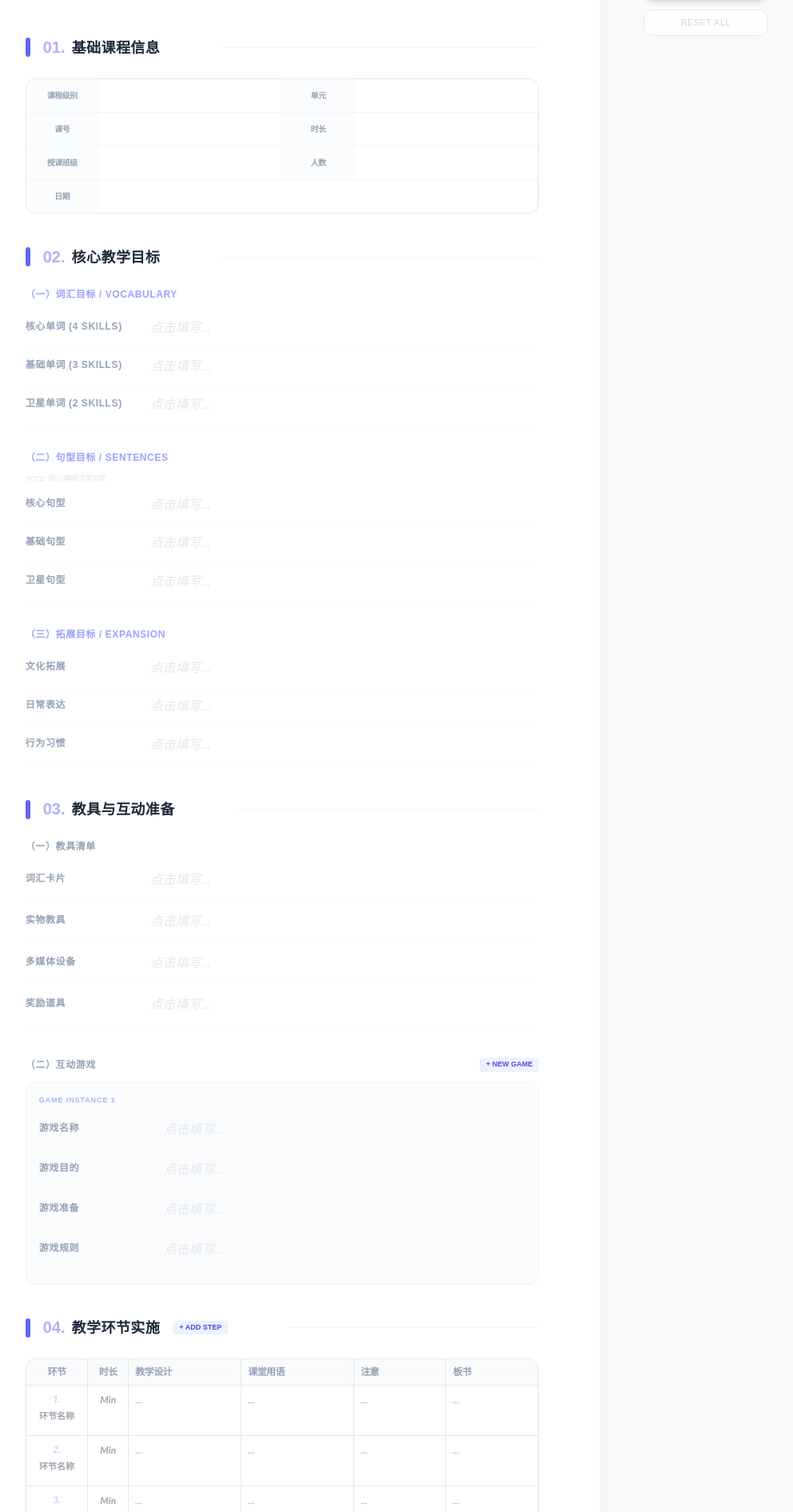
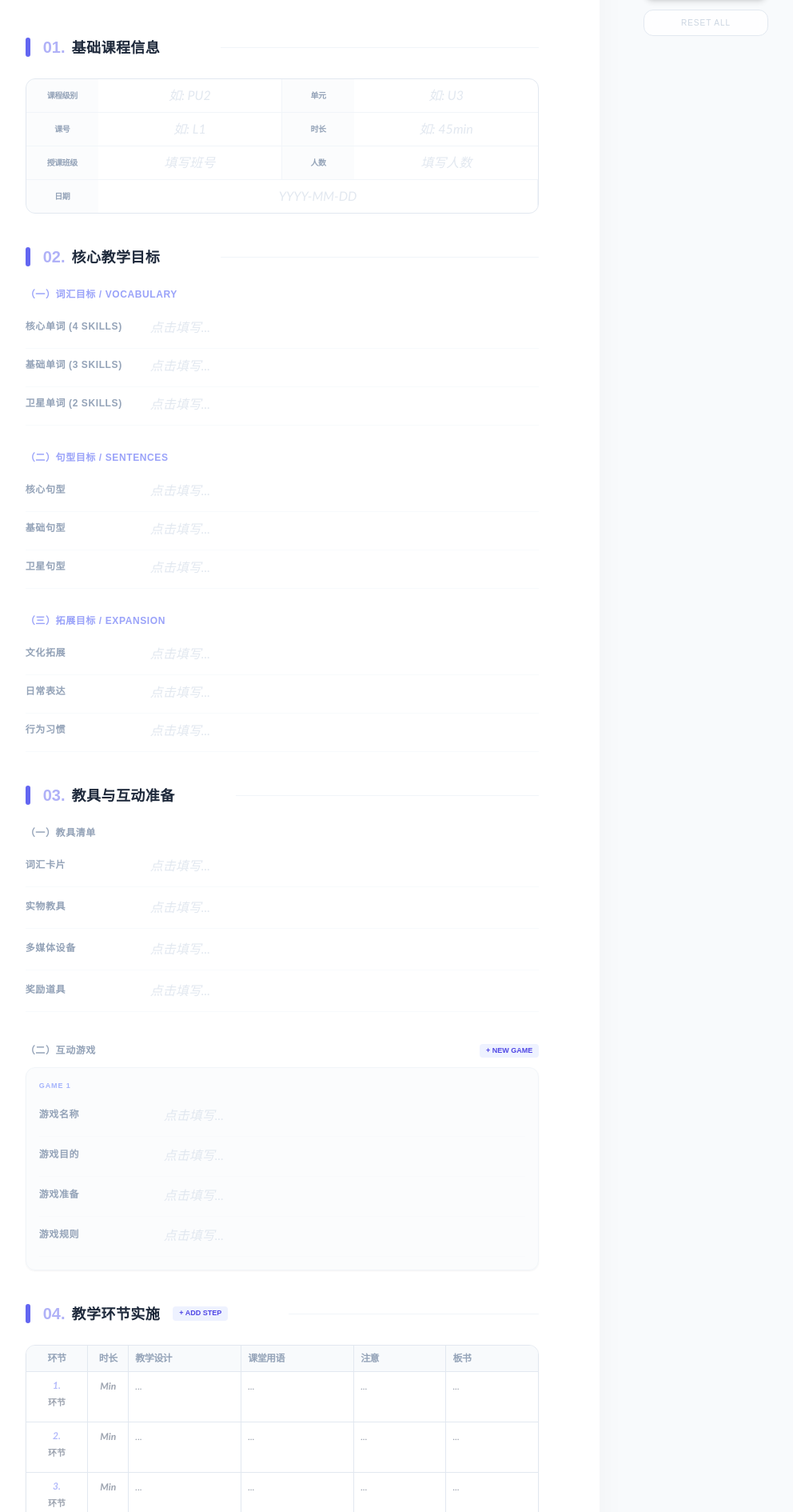
Before and after one commit to Irene-Niia-lab/CAM-TP, a React (Vite) app: page / in a window 1280 px wide. Shown: the part 190-2080 px from the top of the page at 80% size, without its empty margins (287-1279 px from the left). Built offline with nearby package versions, Linux system fonts and the light colour scheme.

Commit message:
feat: Increment localStorage version and update AI prompt
Increments the `teaching-plan` localStorage key to `v12` to avoid data conflicts.
Refines the AI prompt to better guide data extraction, emphasizing accuracy and strict adherence to the original content.

```diff
--- a/App.tsx
+++ b/App.tsx
@@ -115,7 +115,7 @@ const EditableLine = memo(({ label, value, onChange, isPreview, placeholder = "
 
 const App: React.FC = () => {
   const [data, setData] = useState<TeachingPlan>(() => {
-    const saved = localStorage.getItem('teaching-plan-v11');
+    const saved = localStorage.getItem('teaching-plan-v12');
     return saved ? JSON.parse(saved) : INITIAL_STATE;
   });
 
@@ -124,7 +124,7 @@ const App: React.FC = () => {
   const fileInputRef = useRef<HTMLInputElement>(null);
 
   useEffect(() => {
-    localStorage.setItem('teaching-plan-v11', JSON.stringify(data));
+    localStorage.setItem('teaching-plan-v12', JSON.stringify(data));
     const { level, unit, lessonNo } = data.basic;
     const formatPart = (val: string, prefix: string) => {
       const clean = (val || '').trim();
@@ -161,6 +161,7 @@ const App: React.FC = () => {
         return await ai.models.generateContent(parameters);
       } catch (error: any) {
         lastError = error;
+        console.warn(`AI 尝试 ${i + 1} 失败:`, error);
         const delay = Math.pow(2, i) * 1000;
         await new Promise(resolve => setTimeout(resolve, delay));
       }
@@ -196,7 +197,7 @@ const App: React.FC = () => {
         contents: [
           {
             parts: [
-              { text: "你是一个高精度的教案数据提取专家。请从提供的文档内容或图片中，将对应位置的内容【原封不动】地提取出来并按指定的JSON格式返回。要求：1. 严禁对原始内容进行任何润色、优化、改写、删减或归纳。2. 必须完整保留原文的所有文字描述、标点符号。3. 如果某个字段在原文中存在，必须完整保留其每一个字符。4. 特别注意：在提取'steps'（教学环节）时，请将环节的名称提取到'step'字段中，如果原文档中有编号（如1, 2, 第一步等），也请一并保留在'step'字符串内。5. 严格遵守JSON Schema。" },
+              { text: "你是一个专业的教案数据提取专家。请从提供的文档或图片中将对应位置的内容提取出来并按指定的JSON格式返回。要求：1. 严禁修改原文，完整保留文字、标点。2. 在提取'steps'（教学环节）时，将环节名称提取到'step'字段，如果原文中带编号，请保留编号。3. 如果某项缺失，请保持空字符串。4. 严格遵守 JSON 结构。" },
               contentPart
             ]
           }
@@ -278,7 +279,7 @@ const App: React.FC = () => {
       });
 
       const textOutput = response.text;
-      if (!textOutput) throw new Error("AI returned empty content.");
+      if (!textOutput) throw new Error("AI 返回内容为空。");
 
       const extractedData = JSON.parse(textOutput);
 
@@ -291,8 +292,8 @@ const App: React.FC = () => {
 
       setData({ ...INITIAL_STATE, ...extractedData });
     } catch (error: any) {
-      console.error("Extraction failed:", error);
-      alert(`信息提取失败。错误详情: ${error.message || 'Unknown error'}`);
+      console.error("智能提取失败:", error);
+      alert(`智能导入失败：${error.message || '网络繁忙，请稍后重试'}`);
     } finally {
       setIsProcessing(false);
       if (fileInputRef.current) fileInputRef.current.value = '';
@@ -357,7 +358,7 @@ const App: React.FC = () => {
           ) : (
             <svg className="w-4 h-4" fill="none" stroke="currentColor" viewBox="0 0 24 24"><path strokeLinecap="round" strokeLinejoin="round" strokeWidth="2" d="M4 16v1a3 3 0 003 3h10a3 3 0 003-3v-1m-4-8l-4-4m0 0L8 8m4-4v12"/></svg>
           )}
-          {isProcessing ? '正在提取原文...' : '智能导入文档'}
+          {isProcessing ? '正在智能提取...' : '智能导入文档'}
         </button>
 
         <button
@@ -367,7 +368,7 @@ const App: React.FC = () => {
           <svg className="w-4 h-4" fill="none" stroke="currentColor" viewBox="0 0 24 24"><path strokeLinecap="round" strokeLinejoin="round" strokeWidth="2" d="M15 12a3 3 0 11-6 0 3 3 0 016 0z"/><path strokeLinecap="round" strokeLinejoin="round" strokeWidth="2" d="M2.458 12C3.732 7.943 7.523 5 12 5c4.478 0 8.268 2.943 9.542 7-1.274 4.057-5.064 7-9.542 7-4.477 0-8.268-2.943-9.542-7z"/></svg>
           预览模式
         </button>
-        <button onClick={() => { if(confirm('清空全部内容？')) setData(INITIAL_STATE); }} className="bg-white/80 backdrop-blur border border-slate-200 text-slate-300 px-6 py-2 rounded-xl hover:text-red-400 transition-all text-[10px] font-medium uppercase tracking-widest">
+        <button onClick={() => { if(confirm('重置所有内容吗？')) setData(INITIAL_STATE); }} className="bg-white/80 backdrop-blur border border-slate-200 text-slate-300 px-6 py-2 rounded-xl hover:text-red-400 transition-all text-[10px] font-medium uppercase tracking-widest">
           RESET ALL
         </button>
       </div>
@@ -375,7 +376,7 @@ const App: React.FC = () => {
       {isPreview && (
         <div className="no-print fixed top-0 left-0 w-full flex justify-center py-4 bg-slate-900/50 backdrop-blur-md z-[60]">
           <button onClick={() => setIsPreview(false)} className="bg-white text-slate-900 px-6 py-2 rounded-full font-bold text-xs shadow-2xl flex items-center gap-2">
-            退出预览
+            退出预览模式
           </button>
         </div>
       )}
@@ -393,22 +394,28 @@ const App: React.FC = () => {
         {/* 01 Basic Info */}
         <section className="mb-10 relative z-10">
           <SectionTitle num="01" title="基础课程信息" onClear={() => updateByPath('basic', INITIAL_STATE.basic)} isPreview={isPreview} />
-          <div className={`grid grid-cols-2 border border-slate-200 rounded-xl overflow-hidden ${isPreview ? 'rounded-none border-slate-400' : ''}`}>
+          <div className={`grid grid-cols-2 border border-slate-200 rounded-xl overflow-hidden ${isPreview ? 'rounded-none border-slate-400' : 'rounded-xl'}`}>
             {[
-              { label: '课程级别', path: 'basic.level' },
-              { label: '单元', path: 'basic.unit' },
-              { label: '课号', path: 'basic.lessonNo' },
-              { label: '时长', path: 'basic.duration' },
-              { label: '授课班级', path: 'basic.className' },
-              { label: '人数', path: 'basic.studentCount' },
-              { label: '日期', path: 'basic.date' },
+              { label: '课程级别', path: 'basic.level', placeholder: '如: PU2' },
+              { label: '单元', path: 'basic.unit', placeholder: '如: U3' },
+              { label: '课号', path: 'basic.lessonNo', placeholder: '如: L1' },
+              { label: '时长', path: 'basic.duration', placeholder: '如: 45min' },
+              { label: '授课班级', path: 'basic.className', placeholder: '填写班号' },
+              { label: '人数', path: 'basic.studentCount', placeholder: '填写人数' },
+              { label: '日期', path: 'basic.date', placeholder: 'YYYY-MM-DD' },
             ].map((item, idx) => (
               <div key={item.path} className={`flex border-slate-100 ${idx % 2 === 0 ? 'border-r' : ''} ${idx < 6 ? 'border-b' : ''} ${idx === 6 ? 'col-span-2' : ''} ${isPreview ? 'border-slate-400' : ''}`}>
                 <div className="w-[90px] bg-slate-50/50 p-3 font-zh font-bold text-[10px] text-slate-400 flex items-center justify-center text-center uppercase tracking-tighter">
                   {item.label}
                 </div>
                 <div className="flex-1 p-2">
-                  <input readOnly={isPreview} className="w-full outline-none border-none font-content text-center text-base text-slate-700 bg-transparent" value={(data.basic as any)[item.path.split('.')[1]]} onChange={e => updateByPath(item.path, e.target.value)} />
+                  <input
+                    readOnly={isPreview}
+                    placeholder={isPreview ? "" : item.placeholder}
+                    className="w-full outline-none border-none font-content text-center text-base text-slate-700 bg-transparent placeholder-slate-200"
+                    value={(data.basic as any)[item.path.split('.')[1]]}
+                    onChange={e => updateByPath(item.path, e.target.value)}
+                  />
                 </div>
               </div>
             ))}
@@ -427,7 +434,6 @@ const App: React.FC = () => {
             </div>
             <div>
               <h3 className="text-xs font-bold font-zh text-indigo-400 mb-3 uppercase tracking-wider opacity-80">（二）句型目标 / Sentences</h3>
-              <Clarify text="核心/基础/卫星句型" />
               <EditableLine label="核心句型" value={data.objectives.patterns.core} onChange={v => updateByPath('objectives.patterns.core', v)} isPreview={isPreview} />
               <EditableLine label="基础句型" value={data.objectives.patterns.basic} onChange={v => updateByPath('objectives.patterns.basic', v)} isPreview={isPreview} />
               <EditableLine label="卫星句型" value={data.objectives.patterns.satellite} onChange={v => updateByPath('objectives.patterns.satellite', v)} isPreview={isPreview} />
@@ -467,7 +473,7 @@ const App: React.FC = () => {
                     {!isPreview && data.games.length > 1 && (
                       <button onClick={() => removeGame(i)} className="absolute top-3 right-3 no-print text-red-300 hover:text-red-500 font-bold text-[9px] uppercase">Remove</button>
                     )}
-                    <div className="text-[9px] font-bold text-indigo-300 mb-2 tracking-widest uppercase flex items-center gap-2">Game Instance {i+1}</div>
+                    <div className="text-[9px] font-bold text-indigo-300 mb-2 tracking-widest uppercase flex items-center gap-2">Game {i+1}</div>
                     <div className="space-y-0.5">
                       <EditableLine label="游戏名称" value={game.name} onChange={v => { const g = [...data.games]; g[i].name = v; updateByPath('games', g); }} isPreview={isPreview} />
                       <EditableLine label="游戏目的" value={game.goal} onChange={v => { const g = [...data.games]; g[i].goal = v; updateByPath('games', g); }} isPreview={isPreview} />
@@ -522,14 +528,14 @@ const App: React.FC = () => {
                           ✕
                         </button>
                       )}
-                      <div className="flex flex-col items-center">
-                        <span className="text-[12px] font-bold text-indigo-400/40 mb-1 select-none font-content">{i + 1}.</span>
+                      <div className="flex flex-col items-center justify-center min-h-[40px]">
+                        <span className="text-[12px] font-bold text-indigo-400/60 mb-1 select-none font-content">{i + 1}.</span>
                         <AutoResizingTextarea
                           value={step.step}
                           onChange={v => { const s = [...data.steps]; s[i].step = v; updateByPath('steps', s); }}
                           isPreview={isPreview}
                           className="font-zh text-[11px] font-bold text-slate-700 text-center"
-                          placeholder="环节名称"
+                          placeholder="环节"
                         />
                       </div>
                     </td>
@@ -592,7 +598,7 @@ const App: React.FC = () => {
             <EditableLine label="课堂复习 / Review" value={data.connection.review} onChange={v => updateByPath('connection.review', v)} isPreview={isPreview} />
             <EditableLine label="内容预告 / Preview" value={data.connection.preview} onChange={v => updateByPath('connection.preview', v)} isPreview={isPreview} />
             <EditableLine label="家庭作业 / Homework" value={data.connection.homework} onChange={v => updateByPath('connection.homework', v)} isPreview={isPreview} />
-            <EditableLine label="课前准备 / Prep" value={data.connection.prep} onChange={v => updateByPath('connection.prep', v)} isPreview={isPreview} />
+            <EditableLine label="下次课课前准备 / Prep" value={data.connection.prep} onChange={v => updateByPath('connection.prep', v)} isPreview={isPreview} />
           </div>
         </section>
 
@@ -678,8 +684,4 @@ const App: React.FC = () => {
   );
 };
 
-const Clarify = ({ text }: { text: string }) => (
-  <div className="text-[9px] text-slate-300 font-zh mb-1 italic opacity-60 uppercase tracking-tighter">Note: {text}</div>
-);
-
 export default App;
--- a/index.html
+++ b/index.html
@@ -58,6 +58,5 @@
 </head>
 <body class="font-zh">
     <div id="root"></div>
-    <script type="module" src="/index.tsx"></script>
 </body>
 </html>
```
